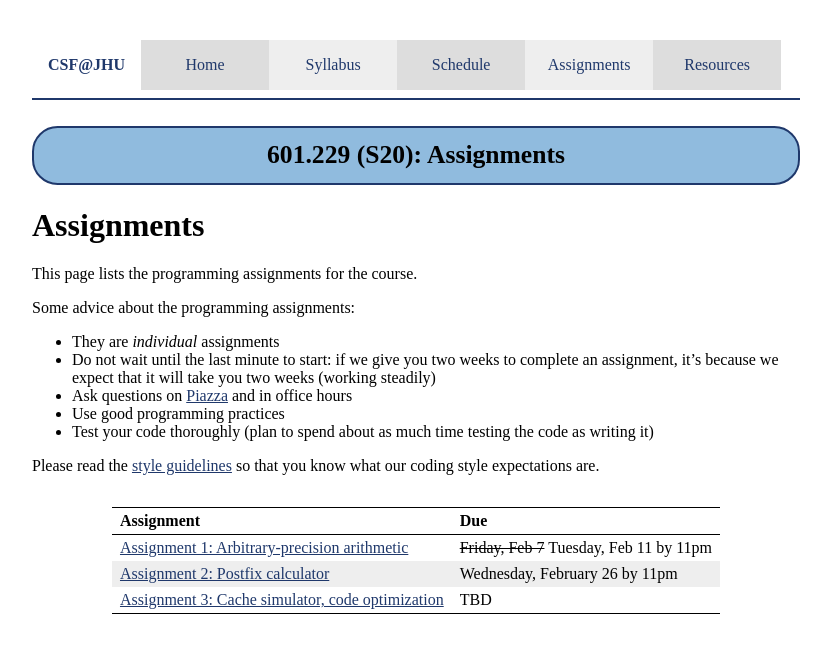
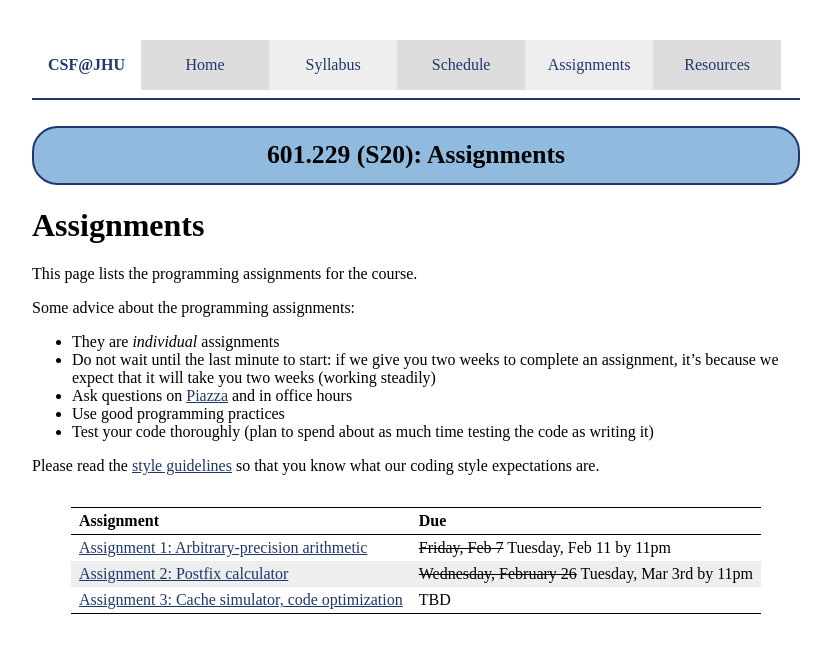
Before and after one commit to jhucsf/spring2020, a Jekyll site: the page built from assignments.md, in a window 1280 px wide. Shown: the top 653 px of the page, without its empty margins (224-1055 px from the left). Built offline with Jekyll 4.4.1, drawn with Linux system fonts in a browser that asks for light colours.

Commit message:
move assign02 due date to March 3rd

```diff
--- a/assignments.md
+++ b/assignments.md
@@ -21,5 +21,5 @@ Please read the [style guidelines](assign/style.html) so that you know what our
 Assignment | Due
 ---------- | ---
 [Assignment 1: Arbitrary-precision arithmetic](assign/assign01.html) | <strike>Friday, Feb 7</strike> Tuesday, Feb 11 by 11pm
-[Assignment 2: Postfix calculator](assign/assign02.html) | Wednesday, February 26 by 11pm
+[Assignment 2: Postfix calculator](assign/assign02.html) | <strike>Wednesday, February 26</strike> Tuesday, Mar 3rd by 11pm
 [Assignment 3: Cache simulator, code optimization](assign/assign03.html) | TBD
```
Also changed, not shown: assign/assign02.md (+1 -1 lines), index.md (+1 -0 lines).
